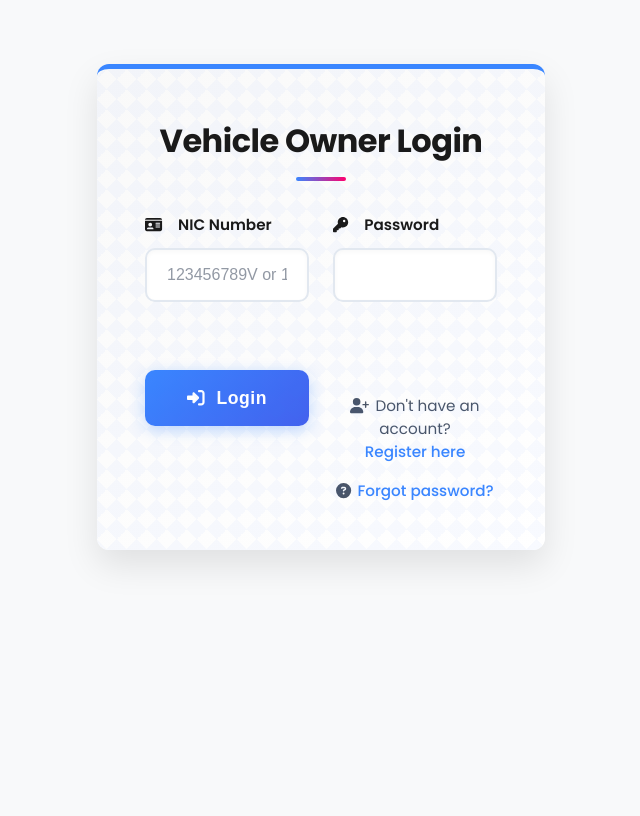
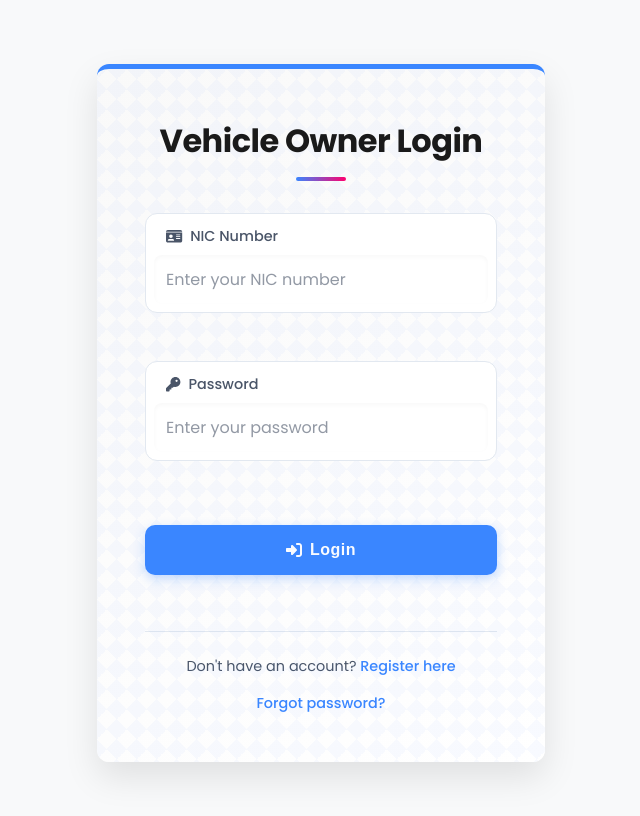
Before and after one commit to KavishaLP/Fuel_quota_management_system, a React (Vite) app in the folder fuel-quota-frontend/: page /user-login in a window 1280 px wide. Shown: the top 816 px of the page, without its empty margins (319-959 px from the left). Built offline with nearby package versions, Linux system fonts and the light colour scheme.

Commit message:
Enhance UserLogin component: add FontAwesome icons to form fields and improve button styling for better UX

```diff
--- a/fuel-quota-frontend/src/pages/userLogin/UserLogin.css
+++ b/fuel-quota-frontend/src/pages/userLogin/UserLogin.css
@@ -75,47 +75,50 @@
     border-radius: 2px;
 }
 
-/* Form Groups */
+/* Form Layout */
+.login-form {
+    display: flex;
+    flex-direction: column;
+    gap: 1.5rem;
+}
+
+/* Input Fields Container */
 .form-group {
-    margin-bottom: 1.75rem;
-    position: relative;
+    background: #ffffff;
+    border: 1px solid var(--border-color);
+    border-radius: 12px;
+    padding: 0.5rem;
+    transition: var(--transition);
+}
+
+.form-group:hover {
+    border-color: var(--primary-color);
+    box-shadow: 0 2px 8px rgba(58, 134, 255, 0.08);
 }
 
 .form-group label {
-    display: block;
-    color: var(--text-primary);
-    font-size: 0.95rem;
-    font-weight: 600;
-    margin-bottom: 0.75rem;
-    transition: var(--transition);
     display: flex;
     align-items: center;
     gap: 0.5rem;
+    color: var(--text-secondary);
+    font-size: 0.9rem;
+    font-weight: 500;
+    margin-bottom: 0.25rem;
+    padding: 0.25rem 0.75rem;
 }
 
-/* Enhanced input styles */
 .form-group input {
     width: 100%;
-    padding: 1rem 1.25rem;
-    border: 2px solid var(--border-color);
-    border-radius: 10px;
+    padding: 0.75rem;
+    border: none;
+    background: transparent;
+    color: var(--text-primary);
     font-size: 1rem;
-    transition: all 0.3s ease;
-    background-color: #ffffff;
-    color: var(--text-primary);
-    box-shadow: var(--input-shadow);
-}
-
-.form-group input:hover {
-    border-color: var(--primary-color);
-    box-shadow: 0 0 0 4px rgba(58, 134, 255, 0.05);
+    font-family: inherit;
 }
 
 .form-group input:focus {
     outline: none;
-    border-color: var(--primary-color);
-    box-shadow: 0 0 0 4px rgba(58, 134, 255, 0.1);
-    transform: translateY(-1px);
 }
 
 /* Enhanced error states */
@@ -125,15 +128,13 @@
 }
 
 .field-error {
+    font-size: 0.8rem;
+    color: var(--error-color);
+    margin-top: 0.25rem;
+    padding: 0.25rem 0.75rem;
     display: flex;
     align-items: center;
-    color: var(--error-color);
-    font-size: 0.85rem;
-    margin-top: 0.5rem;
-    padding: 0.5rem;
-    background-color: rgba(229, 62, 62, 0.05);
-    border-radius: var(--radius-sm);
-    animation: fadeIn 0.2s ease-out;
+    gap: 0.5rem;
 }
 
 .field-error::before {
@@ -144,34 +145,31 @@
 
 /* Enhanced submit button */
 .submit-btn {
-    width: 100%;
-    background: linear-gradient(135deg, var(--primary-color), #4361ee);
+    margin-top: 1rem;
+    background: var(--primary-color);
     color: white;
-    padding: 1.1rem 1.5rem;
+    padding: 1rem;
+    border-radius: 10px;
+    font-size: 1rem;
+    font-weight: 600;
     border: none;
-    border-radius: 10px;
-    font-size: 1.1rem;
-    font-weight: 600;
     cursor: pointer;
     transition: all 0.3s ease;
     display: flex;
     align-items: center;
     justify-content: center;
-    gap: 0.75rem;
-    box-shadow: 0 4px 15px rgba(58, 134, 255, 0.3);
-    letter-spacing: 0.5px;
-    margin-top: 1rem;
+    gap: 0.5rem;
 }
 
 .submit-btn:hover {
-    background: linear-gradient(135deg, #2667cc, #3a56d4);
-    transform: translateY(-2px);
-    box-shadow: 0 6px 20px rgba(58, 134, 255, 0.4);
+    background: var(--primary-hover);
+    transform: translateY(-1px);
+    box-shadow: 0 4px 12px rgba(58, 134, 255, 0.2);
 }
 
 .submit-btn:active {
     transform: translateY(0);
-    box-shadow: 0 4px 12px rgba(58, 134, 255, 0.3);
+    box-shadow: 0 4px 12px rgba(58, 134, 255, 0.2);
 }
 
 .submit-btn:disabled {
@@ -182,38 +180,45 @@
     box-shadow: none;
 }
 
+.submit-btn.loading {
+    opacity: 0.8;
+    cursor: not-allowed;
+}
+
 /* Enhanced form footer */
 .form-footer {
-    margin-top: 2.5rem;
-    text-align: center;
-    font-size: 0.95rem;
-    color: var(--text-secondary);
+    margin-top: 2rem;
     display: flex;
     flex-direction: column;
     gap: 1rem;
+    text-align: center;
+    padding-top: 1.5rem;
+    border-top: 1px solid var(--border-color);
+}
+
+.form-footer p {
+    margin: 0;
+    font-size: 0.9rem;
+    color: var(--text-secondary);
 }
 
 .form-footer a {
     color: var(--primary-color);
     text-decoration: none;
     font-weight: 500;
-    transition: all 0.2s ease;
-    display: inline-flex;
-    align-items: center;
-    gap: 0.5rem;
+    transition: color 0.2s ease;
 }
 
 .form-footer a:hover {
     color: var(--primary-hover);
     text-decoration: underline;
-    transform: translateX(3px);
 }
 
 /* Enhanced spinner */
 .spinner {
-    width: 1.25rem;
-    height: 1.25rem;
-    border: 2.5px solid rgba(255, 255, 255, 0.3);
+    width: 1rem;
+    height: 1rem;
+    border: 2px solid rgba(255, 255, 255, 0.3);
     border-radius: 50%;
     border-top-color: white;
     animation: spin 0.8s linear infinite;
@@ -273,7 +278,8 @@
 @media (max-width: 480px) {
     .login-container {
         padding: 2rem 1.5rem;
-        margin: 2vh 1rem;
+        margin: 1rem;
+        width: calc(100% - 2rem);
     }
 
     .login-container h2 {
@@ -282,11 +288,14 @@
     }
 
     .submit-btn {
-        padding: 1rem;
-        font-size: 1rem;
+        padding: 0.875rem;
+    }
+
+    .form-group {
+        padding: 0.25rem;
     }
 
     .form-group input {
-        padding: 0.9rem 1rem;
+        padding: 0.5rem 0.75rem;
     }
 }
--- a/fuel-quota-frontend/src/pages/userLogin/UserLogin.jsx
+++ b/fuel-quota-frontend/src/pages/userLogin/UserLogin.jsx
@@ -1,3 +1,5 @@
+/* eslint-disable no-unused-vars */
+
 import React, { useState } from "react";
 import axios from "axios";
 import { useNavigate } from "react-router-dom";
@@ -127,10 +129,11 @@ const UserLogin = () => {
 
             <h2>Vehicle Owner Login</h2>
 
-            <form onSubmit={handleSubmit} noValidate>
+            <form onSubmit={handleSubmit} className="login-form" noValidate>
+                {/* NIC Number Field */}
                 <div className={`form-group ${errors.NIC ? "has-error" : ""}`}>
                     <label htmlFor="NIC">
-                        <FontAwesomeIcon icon={faIdCard} style={{ marginRight: '8px' }} />
+                        <FontAwesomeIcon icon={faIdCard} />
                         NIC Number
                     </label>
                     <input
@@ -139,15 +142,16 @@ const UserLogin = () => {
                         name="NIC"
                         value={loginData.NIC}
                         onChange={handleChange}
-                        placeholder="123456789V or 123456789012"
+                        placeholder="Enter your NIC number"
                         required
                     />
                     {errors.NIC && <span className="field-error">{errors.NIC}</span>}
                 </div>
 
+                {/* Password Field */}
                 <div className={`form-group ${errors.password ? "has-error" : ""}`}>
                     <label htmlFor="password">
-                        <FontAwesomeIcon icon={faKey} style={{ marginRight: '8px' }} />
+                        <FontAwesomeIcon icon={faKey} />
                         Password
                     </label>
                     <input
@@ -156,20 +160,21 @@ const UserLogin = () => {
                         name="password"
                         value={loginData.password}
                         onChange={handleChange}
+                        placeholder="Enter your password"
                         required
                     />
                     {errors.password && <span className="field-error">{errors.password}</span>}
                 </div>
 
-                <div className="form-actions">
+                {/* Login Button */}
                 <button
                     type="submit"
+                    className={`submit-btn ${isSubmitting ? 'loading' : ''}`}
                     disabled={isSubmitting}
-                        className="submit-btn"
                 >
                     {isSubmitting ? (
                         <>
-                                <span className="spinner" aria-hidden="true"></span>
+                            <span className="spinner"></span>
                             Logging in...
                         </>
                     ) : (
@@ -179,15 +184,14 @@ const UserLogin = () => {
                         </>
                     )}
                 </button>
-                </div>
 
+                {/* Footer Links */}
                 <div className="form-footer">
                     <p>
-                        <FontAwesomeIcon icon={faUserPlus} style={{ marginRight: '6px' }} />
-                        Don't have an account? <a href="/user-register">Register here</a>
+                        Don't have an account?
+                        <a href="/user-register"> Register here</a>
                     </p>
                     <p>
-                        <FontAwesomeIcon icon={faQuestionCircle} style={{ marginRight: '6px' }} />
                         <a href="/forgot-password">Forgot password?</a>
                     </p>
                 </div>
```
Lines whose indentation alone changed are shown as unchanged.
